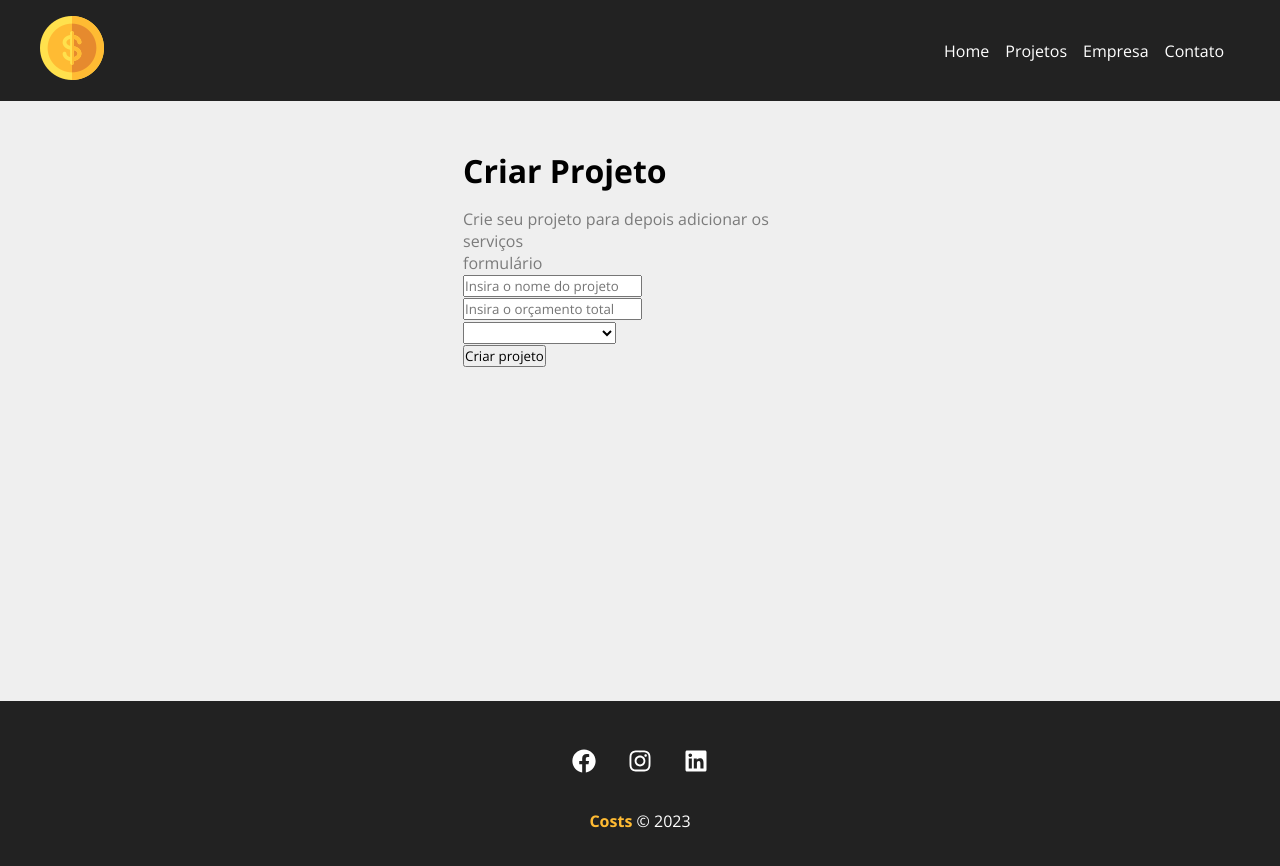
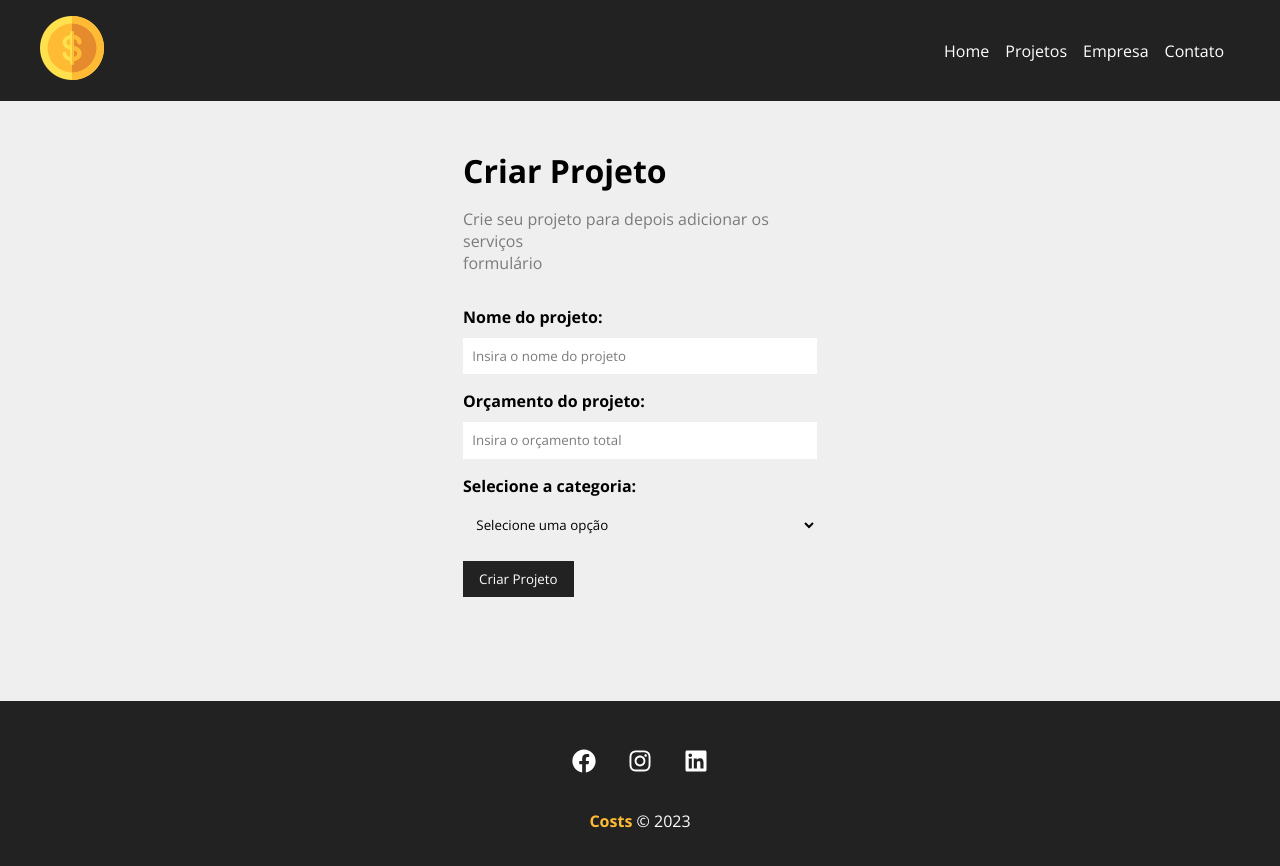
Before and after one commit to valdijr-web/estudo-react-costs, a React (Create React App) app: page /newProject in a window 1280 px wide. Shown: the top 866 px of the page. Built offline with nearby package versions, Linux system fonts and the light colour scheme.

Commit message:
Componentização de formulário

```diff
--- /dev/null
+++ b/src/components/form/Input.js
@@ -0,0 +1,17 @@
+import styles from './Input.module.css';
+function Input({type, text, name, placeholder, handleOnchange, value}){
+    return (
+        <div className={styles.form_control}>
+            <label htmlFor={name}>{text}:</label>
+            <input
+                type={type}
+                name={name}
+                id={name}
+                placeholder={placeholder}
+                onChange={handleOnchange}
+                value={value}
+            />
+        </div>
+    );
+}
+export  default Input;
--- /dev/null
+++ b/src/components/form/Input.module.css
@@ -0,0 +1,20 @@
+.form_control {
+    display: flex;
+    flex-direction: column;
+    margin-bottom: 1em;
+}
+
+.form_control label {
+    margin-bottom: 0.6em;
+    font-weight: bold;
+}
+
+.form_control input {
+    padding: 0.7em;
+    border-radius: 0;
+    border: none;
+}
+
+.form_control input::placeholder {
+    color:  #7b7b7b;
+}
--- /dev/null
+++ b/src/components/form/Select.js
@@ -0,0 +1,12 @@
+import styles from './Select.module.css';
+function Select({text, name, options ,handleOnchange, value}){
+    return (
+        <div className={styles.form_control}>
+            <label htmlFor={name}>{text}:</label>
+          <select name={name} id={name}>
+            <option>Selecione uma opção</option>
+          </select>
+        </div>
+    );
+}
+export  default Select;
--- /dev/null
+++ b/src/components/form/Select.module.css
@@ -0,0 +1,16 @@
+.form_control {
+    display: flex;
+    flex-direction: column;
+    margin-bottom: 1em;
+}
+
+.form_control label {
+    margin-bottom: 0.6em;
+    font-weight: bold;
+}
+
+.form_control select {
+    padding: 0.7em;
+    border-radius: 0;
+    border: none;
+}
--- /dev/null
+++ b/src/components/form/SubmitButton.js
@@ -0,0 +1,9 @@
+import styles from './SubmitButton.module.css';
+function SubmitButton({text}){
+    return (
+        <div >
+            <button className={styles.btn}>{text}</button>
+        </div>
+    );
+}
+export  default SubmitButton;
--- /dev/null
+++ b/src/components/form/SubmitButton.module.css
@@ -0,0 +1,13 @@
+.btn{
+    background-color: #222;
+    color: #FFF;
+    padding: 0.7em 1.2em;
+    text-decoration: none;
+    transition: 0.5s;
+    cursor: pointer;
+    border: none;
+}
+
+.btn:hover{
+    color: #ffbb33;
+}
--- a/src/components/pages/NewProject.js
+++ b/src/components/pages/NewProject.js
@@ -6,7 +6,7 @@
             <h1>Criar Projeto</h1>
             <p>Crie seu projeto para depois adicionar os serviços</p>
             <p>formulário</p>
-            <ProjectForm />
+            <ProjectForm btnText="Criar Projeto"/>
         </div>
     );
 }
--- /dev/null
+++ b/src/components/project/Project.module.css
@@ -0,0 +1,4 @@
+.form {
+    width: 100%;
+    margin: 2em 0;;
+}
--- a/src/components/project/ProjectForm.js
+++ b/src/components/project/ProjectForm.js
@@ -1,20 +1,28 @@
-function ProjectForm() {
+import Input from '../form/Input';
+import Select from '../form/Select';
+import SubmitButton from '../form/SubmitButton';
+import styles from './Project.module.css';
+function ProjectForm({btnText}) {
     return (
-        <form>
-            <div>
-                <input type="text" placeholder="Insira o nome do projeto"/>
-            </div>
-            <div>
-                <input type="number" placeholder="Insira o orçamento total" />
-            </div>
-            <div>
-                <select name="category_id">
-                    <option disabled>Selecione a categoria</option>
-                </select>
-            </div>
-            <div>
-                <input type="submit" value="Criar projeto" />
-            </div>
+        <form className={styles.form}>
+            <Input
+                type="text"
+                text="Nome do projeto"
+                name="name"
+                placeholder="Insira o nome do projeto"
+            />
+            <Input
+                type="number"
+                text="Orçamento do projeto"
+                name="budget"
+                placeholder="Insira o orçamento total"
+            />
+            <Select
+                text="Selecione a categoria"
+                name="category_id"
+            />
+            <SubmitButton text={btnText}/>
+
 
 
         </form>
```
